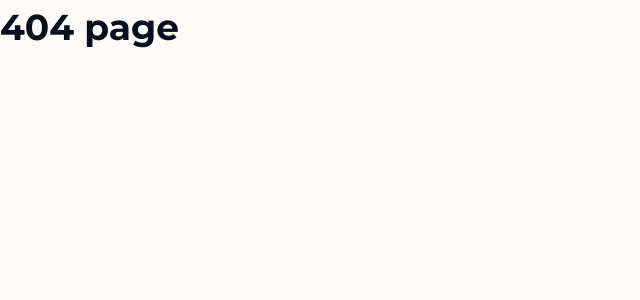
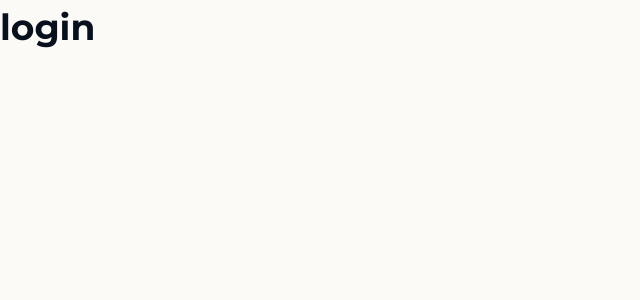
Before and after one commit to nsukonny/toteam-app, a Next.js app: page /login in a window 1280 px wide. Before the commit this address had no page. Shown: the top 300 px of the page, without its empty margins (0-640 px from the left). Built offline with nearby package versions, Linux system fonts and the light colour scheme.

Commit message:
feat: created basic login/register pages

```diff
--- /dev/null
+++ b/src/app/(public)/layout.tsx
@@ -0,0 +1,7 @@
+export default function PublicLayout({children,}: {
+	children: React.ReactNode;
+}) {
+	return (
+		<main>{children}</main>
+	);
+}
--- /dev/null
+++ b/src/app/(public)/login/page.tsx
@@ -0,0 +1,13 @@
+// next
+import type { Metadata } from 'next';
+// components
+import LoginClient from "@/app/components/pages/LoginClient/LoginClient";
+
+export const metadata: Metadata = {
+	title: "ToTeam | Вход",
+	description: "Авторизуйтесь через социальные сети"
+};
+
+export default function LoginPage() {
+	return  <LoginClient />;
+}
--- /dev/null
+++ b/src/app/components/pages/LoginClient/LoginClient.module.scss
@@ -0,0 +1,7 @@
+@use '../../../../scss/vars/vars.scss' as v;
+
+.sections {
+  width: 100%;
+  display: flex;
+  flex-direction: column;
+}
--- /dev/null
+++ b/src/app/components/pages/LoginClient/LoginClient.tsx
@@ -0,0 +1,14 @@
+'use client';
+
+// styles
+import styles from './LoginClient.module.scss'
+
+const LoginClient = () => {
+	return (
+		<div className={styles.sections}>
+			<h1>login</h1>
+		</div>
+	)
+}
+
+export default LoginClient;
--- /dev/null
+++ b/src/app/components/pages/RegisterClient/RegisterClient.module.scss
@@ -0,0 +1,7 @@
+@use '../../../../scss/vars/vars.scss' as v;
+
+.sections {
+  width: 100%;
+  display: flex;
+  flex-direction: column;
+}
--- a/src/app/layout.tsx
+++ b/src/app/layout.tsx
@@ -14,7 +14,9 @@ export default function RootLayout({children,}: Readonly<{
 	return (
 		<html lang="ru">
 		<body>
-		{children}
+		<div className="wrapper">
+			{children}
+		</div>
 		</body>
 		</html>
 	);
--- a/src/scss/common/base.scss
+++ b/src/scss/common/base.scss
@@ -66,3 +66,12 @@ main {
   flex-direction: column;
   width: 100%;
 }
+
+.wrapper {
+  min-height: 100dvh;
+  width: 100%;
+  display: flex;
+  flex-direction: column;
+  z-index: 1;
+  overflow: hidden;
+}
```
Also changed, not shown: src/app/(public)/register/page.tsx (added, +13 -0 lines), src/app/components/pages/RegisterClient/RegisterClient.tsx (added, +14 -0 lines).
